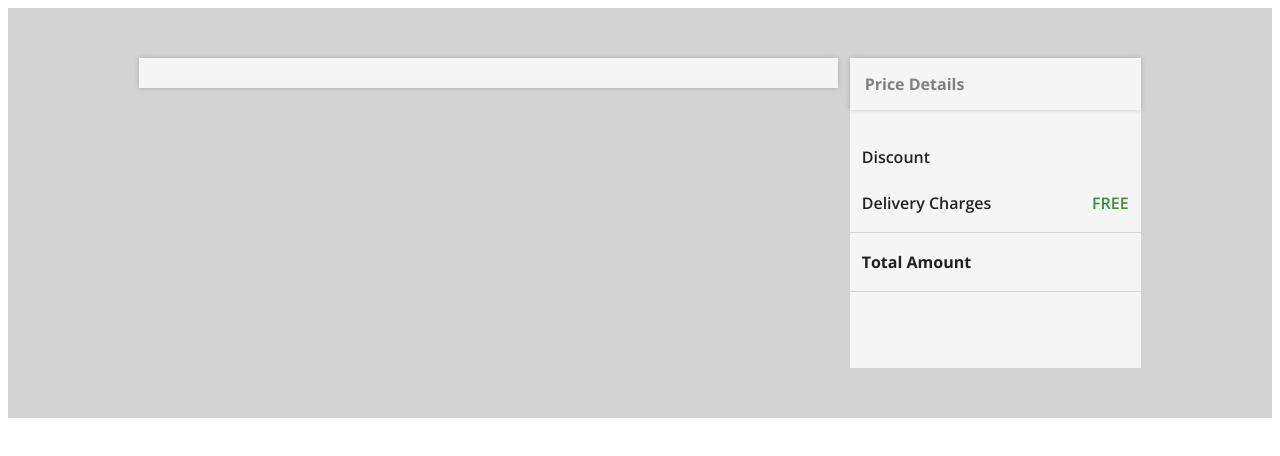
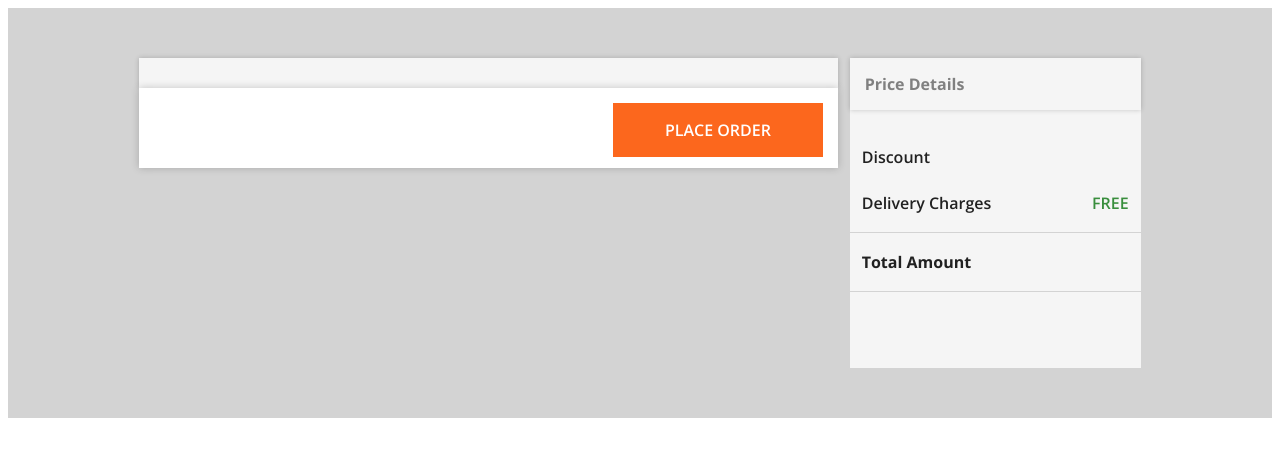
Before and after one commit to rohiraanjali/ShoppingCartFrontendChallenge, a plain HTML site: page Cart.html in a window 1280 px wide. Drawn offline with nearby package versions, Linux system fonts and the light colour scheme; no server answers.

Commit message:
🖌️style: added placeOrder button

```diff
--- a/Cart.html
+++ b/Cart.html
@@ -13,7 +13,11 @@
     <div class="page-grids">
         <div class="cart-div">
             <div class="cart-heading"></div>
-            <div class="product-cart-1"></div>
+            <div class="product-cart-1">
+            </div>
+            <div class="place-order">
+                <button class="order-btn">PLACE ORDER</button>
+            </div>
         </div>
         <div class="priceDetails-div">
             <div class="price-heading">Price Details</div>
--- a/Cart.js
+++ b/Cart.js
@@ -52,7 +52,7 @@ function updateCart(cart) {
             </div>
             <div class="action-btn">
                 <button class="save-later">SAVE FOR LATER</button>
-                <button onclick="removeItem(${i})" class="remove-btn">REMOVE<button>
+                <span onclick="removeItem(${i})" class="remove-btn">REMOVE<span>
             </div>
             </div>
         </div>`;
--- a/styles.css
+++ b/styles.css
@@ -240,6 +240,21 @@ body {
     background: lightgray;
 }
 .place-order {
-      height: 50px;
-      background: grey;
+    height: 80px;
+    background: white;
+    box-shadow: 0 0 8px rgba(0,0,0,0.2);
 }
+.order-btn {
+    float: right;
+    font-size: 1rem;
+    padding: 1rem;
+    width: 30%;
+    border: none;
+    background-color: hsl(20deg 97% 55%);
+    color: white;
+    font-family: var(--main-font);
+    font-weight: 550;
+    position: relative;
+    right: 15px;
+    top: 15px;
+}
```
Lines whose indentation alone changed are shown as unchanged.
